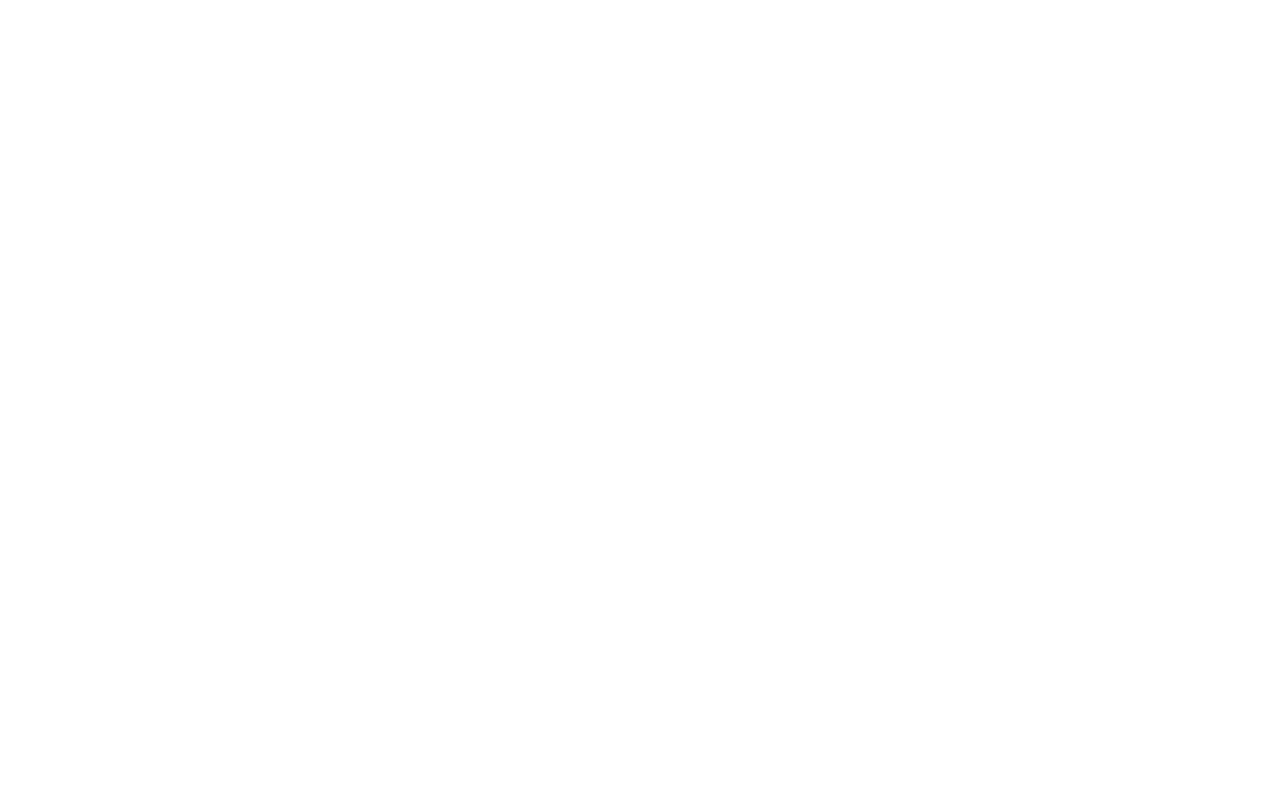
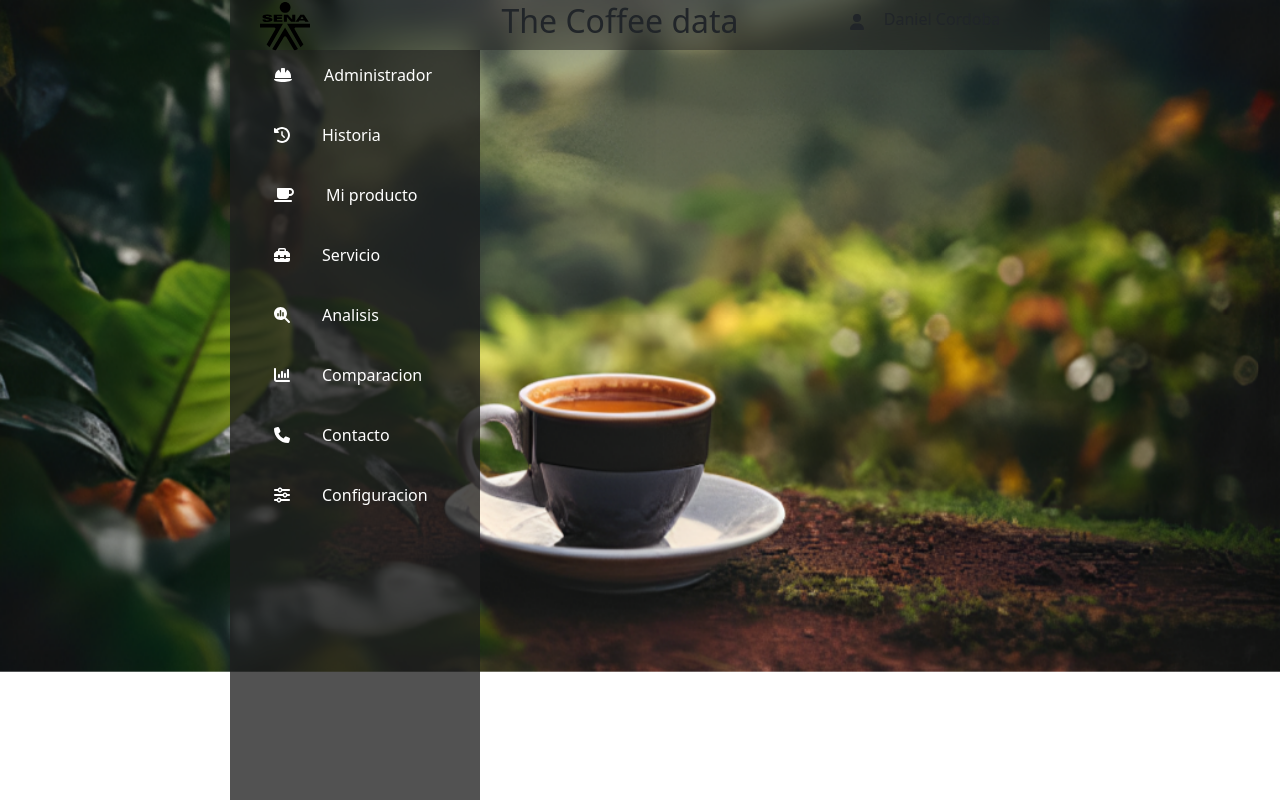
Before and after one commit to monje7/the_coffee_data, a React (Vite) app in the folder frontend-react/: page /dasboard in a window 1280 px wide. Before the commit this address had no page. Built offline with nearby package versions, Linux system fonts and the light colour scheme.

Commit message:
cambios dcr

```diff
--- /dev/null
+++ b/frontend-react/public/js/resultados.js
@@ -0,0 +1,30 @@
+console.log("hola desde resultado");
+function listarResultado(){
+
+    fetch('http://localhost:4000/resultado/listar',{
+        method: 'get'
+    })
+        .then(resp => resp.json())
+        .then(data => {
+            console.log(data)
+            let filas = '';
+            data.forEach(element => {
+                filas += `<thead>
+                <tr>
+                <td>${element.variable}</td>
+                <td>${element.valor}</td>
+
+
+                </tr>
+                </thead>
+                        <tr>
+                        </tr>`
+            });
+            document.getElementById('tablaResultado').innerHTML = filas;
+
+        })
+        .catch(err => console.log(err))
+
+}
+listarResultado();
+// export default listarResultado;
--- a/frontend-react/src/App.jsx
+++ b/frontend-react/src/App.jsx
@@ -8,13 +8,15 @@ import Finca from './components/fincas'
 import Registrar from './components/fincaRegistrar'
 import Analisiss from './components/Analisiss'
 import LoginForm from './components/login'
+import GuardarResultado from './components/registrarResultados'
 
 function App(){
   return(
     <>
       <Routes>
-      <Route path='/' element={<Dashboard/>}/>
-        <Route path='/Muestra' element={<Muestra/>}/>
+      <Route path='/dasboard' element={<Dashboard/>}/>
+        <Route path='/Resultado' element={<Muestra/>}/>
+        <Route path='/resultado/guardar' element={<GuardarResultado/>}/>
         <Route path='/finca/listar' element={<Finca/>}/>
         <Route path='/finca/registrar' element={<Registrar/>}/>
         <Route path='/Analisis' element={<Analisiss/>}/>
--- a/frontend-react/src/components/Resultados.jsx
+++ b/frontend-react/src/components/Resultados.jsx
@@ -1,81 +1,50 @@
 import React,{useEffect,useState} from "react";
 import api from "../services/api";
 import { useNavigate } from "react-router-dom";
-import { Table} from "react-bootstrap";
+import Table from 'react-bootstrap/Table';
+
+// import listarResultado from "../../public/js/resultados.js";
+
+
 
 function Muestra() {
-    const [tasks,setTasks] = useState([]);
-
     useEffect(() => {
-        const fetchTasks = async () => {
-            try {
-                const response = await api.get('resultado/listar');
-                setTasks(response.data);
-                console.log(response.data)
-            }catch (error) {
-                console.error('Error fetching tasks',error)
-            }
-        };
-        fetchTasks();
-    },[]);
+        window.addEventListener("load", function () {
+            let sourcers = document.getElementById("sourcers");
+            let script = document.createElement("script");
+            script.src = "../public/js/resultados.js";
+            sourcers.appendChild(script)
+        })
+    }, [])
 
 
     return(
-        <Table striped bordered hover>
+        <>
+
+    <div>
+        <Table responsive="sm">
         <thead>
         <tr>
-            <th>Analisis</th>
-            <th>fecha</th>
-            <th>Valor</th>
-            <th>Variable</th>
+            <th>Defecto</th>
+            <th>Cantidad</th>
         </tr>
         </thead>
-        <tbody>
-        <tr>
-            {/* Aqui va el TASK */}
-            <td>1</td>
-            <td>Mark</td>
-            <td>Otto</td>
-            <td>@mdo</td>
-        </tr>
+        <tbody id="tablaResultado"></tbody >
+
+      </Table>
+
+    </div>
 
 
-        </tbody>
-    </Table>
+
+    <div id="sourcers">
+
+    </div>
+    </>
+
     );
 
 
 }
 
 export default Muestra;
-
-    // <Table striped bordered hover>
-    //     <thead>
-    //     <tr>
-    //         <th>#</th>
-    //         <th>First Name</th>
-    //         <th>Last Name</th>
-    //         <th>Username</th>
-    //     </tr>
-    //     </thead>
-    //     <tbody>
-    //     <tr>
-    //         <td>1</td>
-    //         <td>Mark</td>
-    //         <td>Otto</td>
-    //         <td>@mdo</td>
-    //     </tr>
-
-    //     <tr>
-    //         <td>2</td>
-    //         <td>Jacob</td>
-    //         <td>Thornton</td>
-    //         <td>@fat</td>
-    //     </tr>
-    //     <tr>
-    //         <td>3</td>
-    //         <td colSpan={2}>Larry the Bird</td>
-    //         <td>@twitter</td>
-    //     </tr>
-    //     </tbody>
-    // </Table>
--- a/frontend-react/src/components/dashboard.jsx
+++ b/frontend-react/src/components/dashboard.jsx
@@ -9,12 +9,37 @@ import api from "../services/api";
 
 function Dashboard() {
     return(
+        <>
+
+        <img src="../../public/img/fondo.png" alt="" className="fondo" />
         <div className="main-container">
-            <nav className="nav">
-                <div className="container-title">
-                    <h1 className="title">THE COFFEE DATA</h1>
+
+            <div className="nav-header">
+                <div className="header">
+
+
+                    <div className="container-logo">
+                        <div className="logo">
+                            <svg class="logoSena" xmlns="http://www.w3.org/2000/svg" id="a" viewBox="0 0 63.67 62.2">
+                            <path class="b" d="M32,0c3.77,0,6.85,3.1,6.85,6.9s-3.07,6.9-6.85,6.9-6.85-3.1-6.85-6.9S28.23,0,32,0" />
+                            <path class="b"
+                                d="M7.06,22.26v.03c-.02,.12-.03,.2-.03,.25,0,.36,.2,.62,.6,.8,.41,.17,1.03,.26,1.88,.26,.65,0,1.15-.07,1.52-.21,.37-.14,.55-.34,.55-.59,0-.38-.73-.68-2.17-.92-.17-.03-.3-.05-.38-.06-.09-.02-.23-.04-.41-.07-2.3-.38-3.78-.79-4.44-1.23-.32-.22-.56-.47-.73-.76-.16-.29-.24-.62-.24-.99,0-.9,.53-1.59,1.59-2.06,1.06-.47,2.61-.71,4.64-.71s3.5,.22,4.47,.66c.97,.44,1.45,1.12,1.45,2.04v.11h-3.81v-.04c0-.32-.19-.55-.58-.72-.39-.16-.95-.25-1.7-.25-.58,0-1.03,.06-1.33,.17-.32,.12-.47,.28-.47,.49,0,.38,.83,.71,2.49,.97,.32,.05,.57,.09,.75,.12,1.18,.2,2.03,.37,2.53,.51,.5,.14,.93,.31,1.3,.5,.4,.22,.72,.5,.94,.84,.22,.34,.33,.71,.33,1.12,0,.93-.58,1.64-1.73,2.15-1.15,.5-2.81,.75-4.97,.75s-3.69-.24-4.64-.72c-.96-.48-1.43-1.25-1.43-2.32v-.14H7.06Zm10.44,3.02v-9.14h10.87v1.97h-6.79v1.46h6.27v1.95h-6.27v1.77h7.04v2h-11.12Zm12.83,0v-9.14h5.16l5.53,6.14v-6.14h3.92v9.14h-5.36l-5.35-6.16v6.16h-3.91Zm25.15-3.65l-1.95-3.32-2.06,3.32h4.02Zm-6.22,3.65h-4.09l6.32-9.14h4.53l6.03,9.14h-4.54l-.92-1.65h-6.33l-.98,1.65Z" />
+                            <path class="b"
+                                d="M12.08,57.52l-3.65-3.43,11.1-19.29c.6-1.05-.15-2.37-1.36-2.37H0v-4.83H29.24L12.08,57.52Z" />
+                            <path class="b"
+                                d="M51.6,57.52l3.65-3.43-11.1-19.29c-.6-1.05,.15-2.37,1.36-2.37h18.17v-4.83h-29.24l17.16,29.92Z" />
+                            <path class="b"
+                                d="M31.8,32.7s.04-.07,.04-.07l16.48,27.28-4.38,2.28-10.62-17.81c-.63-1.05-2.14-1.05-2.76,0-3.54,5.98-10.55,17.81-10.55,17.81l-4.28-2.12s15.19-25.87,16.07-27.37" />
+                            </svg>
+                        </div>
                     </div>
 
+                    <div className="empty"></div>
+                    <div className="container-title">
+                        <h1 className="title">The Coffee data</h1>
+                    </div>
+
+                    <div className="empty"></div>
 
                     <div className="container-username">
                         <div className="container-icon">
@@ -24,6 +49,11 @@ function Dashboard() {
                             <h2>Daniel Cordoba</h2>
                         </div>
                     </div>
+
+
+                </div>
+            </div>
+            <nav className="nav">
 
                 <div className="lista-items">
                     <ul>
@@ -65,6 +95,9 @@ function Dashboard() {
                 </div>
             </nav>
         </div>
+
+        </>
+
     );
 }
 
--- /dev/null
+++ b/frontend-react/src/components/registrarResultados.jsx
@@ -0,0 +1,50 @@
+import React,{useEffect,useState} from "react";
+import { useNavigate } from "react-router-dom";
+
+
+function GuardarResultado(){
+useEffect(() => {
+    window.addEventListener("load", function () {
+        let sourcers = document.getElementById("sourcers");
+        let script = document.createElement("script");
+        script.src = "../public/js/resultados.js";
+        sourcers.appendChild(script)
+    })
+}, [])
+
+return(
+    <>
+        <img src="../../public/img/fondo.png" alt="" className="fondo2" />
+
+    <form className="tabla2"  method="post">
+    <h1 className="text-center font-bold underline text-3xl p-3 m-2">Guardar resultado</h1>
+
+
+    <div className="div-input">
+        <input type="text" id="nombre" name="nombre"  placeholder="" />
+        <label htmlFor="nombre">Cantidad</label>
+    </div>
+    <div className="div-input">
+        <input type="text" id="longitud" name="longitud"  placeholder="" />
+        <label htmlFor="longitud">Analisis</label>
+    </div>
+    <div className="div-input">
+        <input type="text" id="latitud" name="latitud" placeholder="" />
+        <label htmlFor="latitud">Defecto</label>
+    </div>
+
+
+    <div className="div-input">
+        <input type="date" id="fecha_creacion" name="fecha_creacion"  placeholder="" />
+
+    </div>
+
+    <button className="bg-blue-500 hover:bg-blue-700 text-white font-bold p-2 m-2 rounded focus:outline-none focus:shadow-outline"
+        type="submit">Guardar resultado</button>
+</form>
+</>
+)
+
+}
+
+export default GuardarResultado;
--- a/frontend-react/src/style/dashboard.css
+++ b/frontend-react/src/style/dashboard.css
@@ -8,37 +8,68 @@
     position: relative;
     left: 0px;
     /* width: 400px; */
-    width: 19%;
-    height: 100vh;
+    width: 250px;
+    height:calc(100vh - 50px) ;
     background-color: rgba(30, 30, 30, 0.767);
 }
 
+.lista-items ul{
+    display: flex;
+    flex-direction: column;
+    gap: 10px;
+
+}
+
 /* /////////////////////////////////////HEAD NAV (Title,User name)////////////////////// */
+/* HEAD */
+
+.header{
+    display: grid;
+    grid-template: 50px/ 210px  1fr 360px 1fr 250px;
+    width: 100%;
+    /* height: 80px; */
+    background-color: rgba(30, 30, 30, 0.459);
+    backdrop-filter: blur(10px);
+}
+
+
 .container-title{
     display: flex;
-    width: 100%;
-    height: 75px;
+    align-items: center;
+    justify-content: center;
+    height: 100%;
     justify-content: center;
     transition: all 820ms;
+}
+.container-logo{
+    display: flex;
+    align-items: center;
+    justify-content: center;
+    height: 100%;
+}
 
+.logo{
+    width: 50px;
+    /* background-color: green; */
 }
 
 .container-title:hover{
     color:  rgb(204, 153, 12);
     cursor: pointer;
 }
+.empty{
+    height: 100%;
+}
+
 .title{
-    position: relative;
-    top: 12px;
-    font-weight: 700;
+    font-size: 2em;
+    font-weight: 400;
 }
 
 /* Username */
 .container-username{
     display: flex;
     justify-content: center;
-    width: 100%;
-    height: 84px;
     position: relative;
     top: -2px;
     transition: all 820ms;
@@ -46,43 +77,51 @@
 .container-username:hover{
     color:  rgb(204, 153, 12);
     cursor: pointer;
-
 }
 .FaUser {
-    font-size: 3em;
+    font-size: 1.6em;
     padding-right: 20px;
-    margin-top: 6px;
+    margin-top: 16px;
+    font-size: 1em;
 }
-.username{
+.username h2{
     margin-top: 12px;
+    font-size: 1em;
 }
 
 /* /////////////////////////////////////////////////////LISTA ITEMS////////////////////////////////////////////////// */
 .lista-items{
-    display: table-column-group;
+    /* display: table-column-group; */
     /* display: block;
     align-items: center;
     justify-content: center;
     text-align: center; */
     width: 100%;
     position: relative;
-    top: -35px;
 }
 li{
+    display: flex;
+    align-items: center;
     list-style: none;
-    height: 54px;
-    /* background-color: red; */
+    height: 50px;
+    padding: 5px 5px 5px 12px ;
     width:90%;
-    font-size: 2.1em;
-    margin-top: 28px;
-    transition: all 820ms;
+    font-size:1em;
+    transition: all 6ms;
 }
 .icon{
     margin-right: 32px;
 }
 li:hover{
-    /* background-color: rgba(70, 68, 68, 0.918); */
-    color: rgb(204, 153, 12);
+    background-color: rgba(70, 68, 68, 0.918);
+    /* color: rgb(204, 153, 12); */
     border-radius: 10px;
     cursor: pointer;
+    color: rgb(229, 198, 154);
 }
+.fondo{
+    left: 0;
+    top: 0;
+    width: 100%;
+    position: fixed;
+}
```
Also changed, not shown: 1 other file (tests, documents, lock files or other folders). Lines whose indentation alone changed are shown as unchanged.
